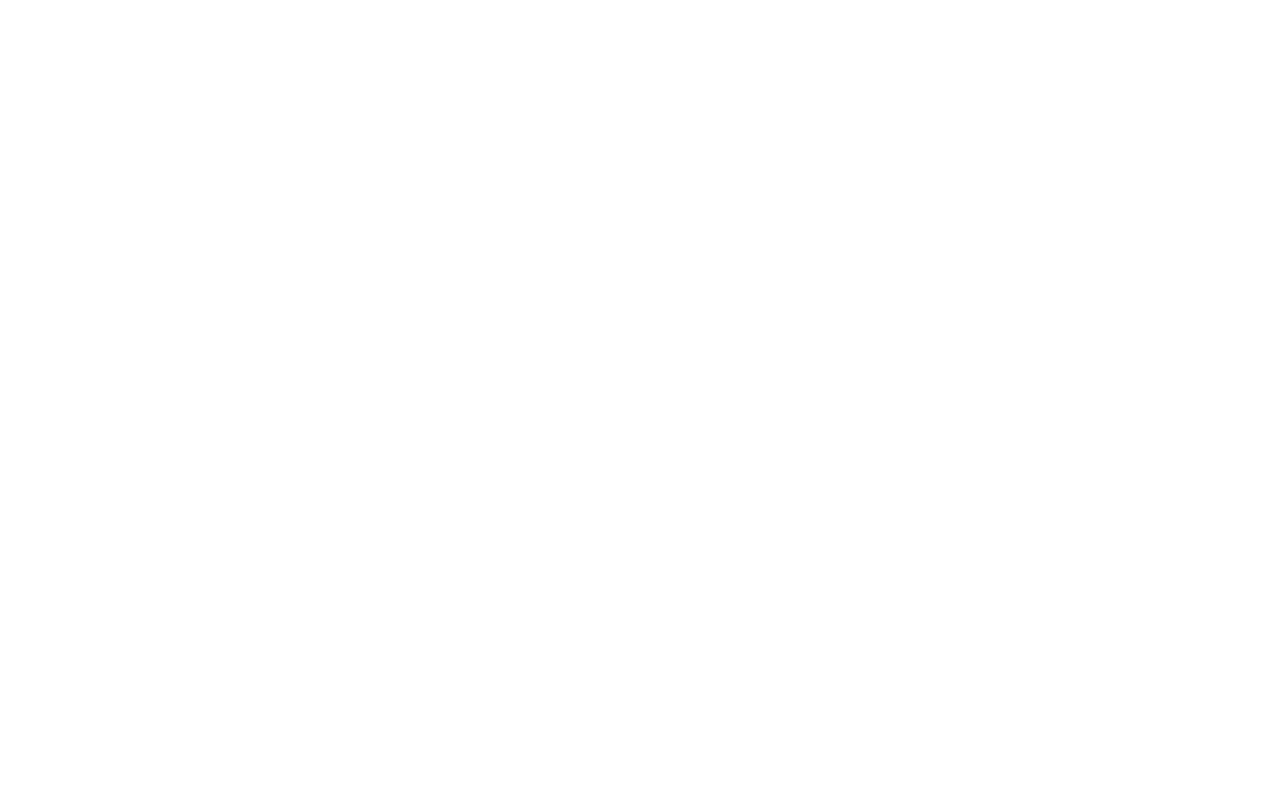
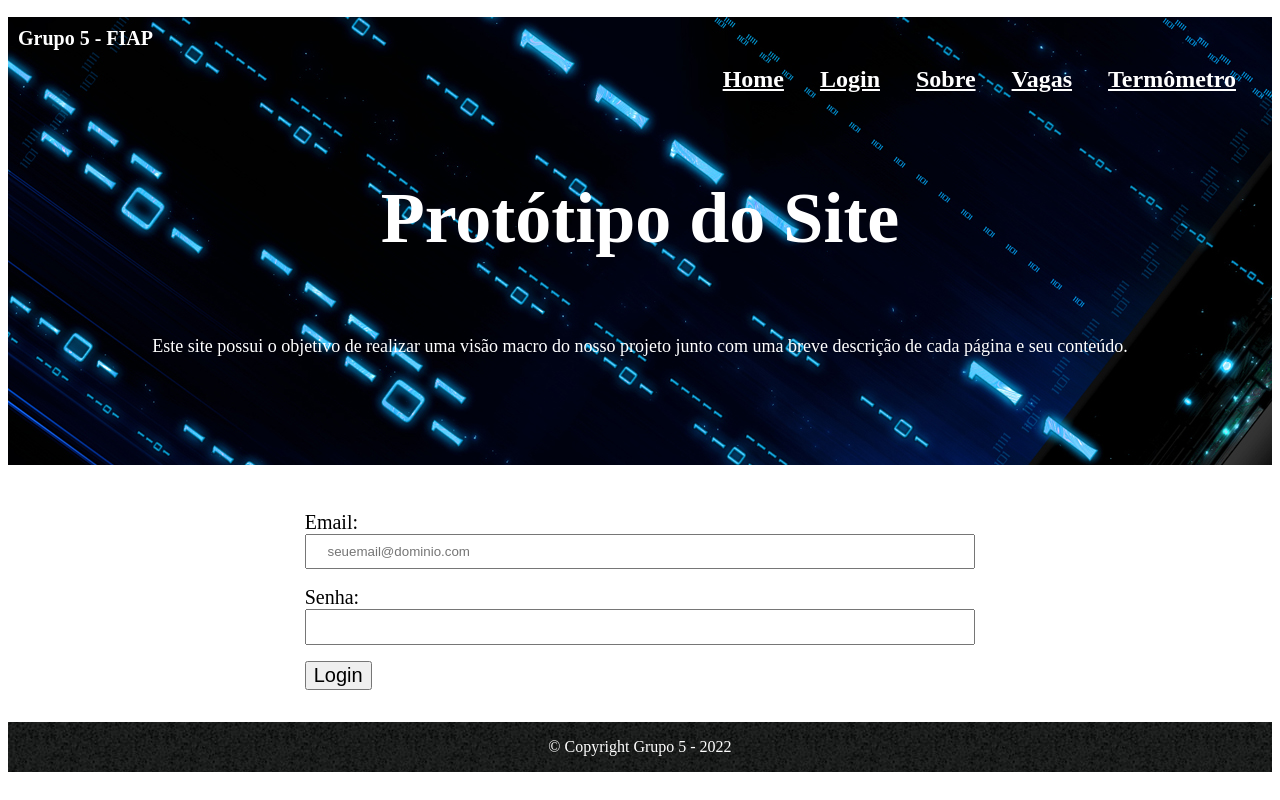
Before and after one commit to Daniel-lpj/TopJobs, a React (Create React App) app: page /login in a window 1280 px wide. Before the commit this address had no page. Built offline with nearby package versions, Linux system fonts and the light colour scheme.

Commit message:
tela de login

```diff
--- /dev/null
+++ b/src/Components/Form/Form.jsx
@@ -0,0 +1,24 @@
+import React from "react";
+import { Button, Container, Formulario, Input, Label } from "./style";
+
+const Form = () => {
+  return (
+    <Container>
+      <Formulario>
+        <Label for="email">Email:</Label>
+        <Input
+          type="email"
+          id="email"
+          required
+          placeholder="seuemail@dominio.com"
+        />
+
+        <Label for="senha">Senha:</Label>
+        <Input type="tex" id="senha" required />
+
+        <Button type="submit" value="Login" />
+      </Formulario>
+    </Container>
+  );
+};
+export default Form;
--- /dev/null
+++ b/src/Components/Form/style.jsx
@@ -0,0 +1,31 @@
+import styled from "styled-components";
+
+export const Container = styled.div`
+  display: flex;
+  flex-direction: column;
+  flex-wrap: wrap;
+  align-content: center;
+  padding-top: 2.875em;
+`;
+
+export const Formulario = styled.form`
+  padding-bottom: 2em;
+`;
+
+export const Input = styled.input`
+  width: 46.875em;
+  display: flex;
+  justify-content: center;
+  margin-bottom: 1.25em;
+  padding: 0.625em 1.5625em;
+`;
+
+export const Label = styled.label`
+  font-size: 20px;
+`;
+
+export const Button = styled.input`
+  width: 10%;
+  font-size: 20px;
+  cursor: pointer;
+`;
--- a/src/Components/Header/Header.jsx
+++ b/src/Components/Header/Header.jsx
@@ -7,8 +7,8 @@
       <Text>Grupo 5 - FIAP</Text>
       <Menu>
         <StyledLink to="/">Home</StyledLink>
+        <StyledLink to="/login">Login</StyledLink>
         <StyledLink to="/sobre">Sobre</StyledLink>
-        <StyledLink to="/login">Login</StyledLink>
         <StyledLink to="/vagas">Vagas</StyledLink>
         <StyledLink to="/termometro">Termômetro</StyledLink>
       </Menu>
--- /dev/null
+++ b/src/Pages/Login.jsx
@@ -0,0 +1,15 @@
+import React from "react";
+import Footer from "../Components/Footer/Footer";
+import Form from "../Components/Form/Form";
+import Header from "../Components/Header/Header";
+
+const Login = () => {
+  return (
+    <>
+      <Header />
+      <Form />
+      <Footer />
+    </>
+  );
+};
+export default Login;
--- /dev/null
+++ b/src/Pages/Termometro.jsx
@@ -0,0 +1,27 @@
+import React from "react";
+import Content from "../Components/Content/Content";
+import Footer from "../Components/Footer/Footer";
+import Header from "../Components/Header/Header";
+import ImagemTermometro from "../Images/termometro.png";
+
+const Termometro = () => {
+  const titulo = "Termômetro";
+  const descricao =
+    "Na página Termômetro o usuário visualizará seu termômetro entre candidato vaga, ou seja, de acordo com o perfil do candidato, suas experiências profissionais, endereço, cursos e área de formação ele possuirá um nivel de compatibilidade com a empresa e vaga já selecionada na tela de Vagas.";
+  const alt = "Imagem termômetro";
+
+  return (
+    <>
+      <Header />
+      <Content
+        titulo={titulo}
+        descricao={descricao}
+        imagem={ImagemTermometro}
+        alt={alt}
+      />
+      <Footer />
+    </>
+  );
+};
+
+export default Termometro;
--- /dev/null
+++ b/src/Pages/Vagas.jsx
@@ -0,0 +1,27 @@
+import React from "react";
+import Content from "../Components/Content/Content";
+import Footer from "../Components/Footer/Footer";
+import Header from "../Components/Header/Header";
+import ImagemVagas from "../Images/vagas.jpg";
+
+const Vagas = () => {
+  const titulo = "Vagas";
+  const descricao =
+    "Esta página é responsável por exibir todas as vagas para o usuário já logado, ela possuirá alguns filtros para usuário conseguir pesquisar com mais clareza a vaga desejada. Possuirá também algumas informações em destaque para facilitar a escolha da vaga, como cargo, salário, e função. Analisando todas as vagas disponíveis o candidato poderá de candidatar a vaga e visualizar seu termômetro no próximo item do menu.";
+  const alt = "Imagem vagas";
+
+  return (
+    <>
+      <Header />
+      <Content
+        titulo={titulo}
+        descricao={descricao}
+        imagem={ImagemVagas}
+        alt={alt}
+      />
+      <Footer />
+    </>
+  );
+};
+
+export default Vagas;
--- a/src/Routes/routes.jsx
+++ b/src/Routes/routes.jsx
@@ -1,12 +1,18 @@
 import React from "react";
 import { Route, Routes as CustomRoutes } from "react-router-dom";
 import Home from "../Pages/Home";
+import Login from "../Pages/Login";
 import Sobre from "../Pages/Sobre";
+import Termometro from "../Pages/Termometro";
+import Vagas from "../Pages/Vagas";
 
 const Routes = () => (
   <CustomRoutes>
     <Route path="/" element={<Home />} />
+    <Route path="/login" element={<Login />} />
     <Route path="/sobre" element={<Sobre />} />
+    <Route path="/vagas" element={<Vagas />} />
+    <Route path="/termometro" element={<Termometro />} />
   </CustomRoutes>
 );
 
```
